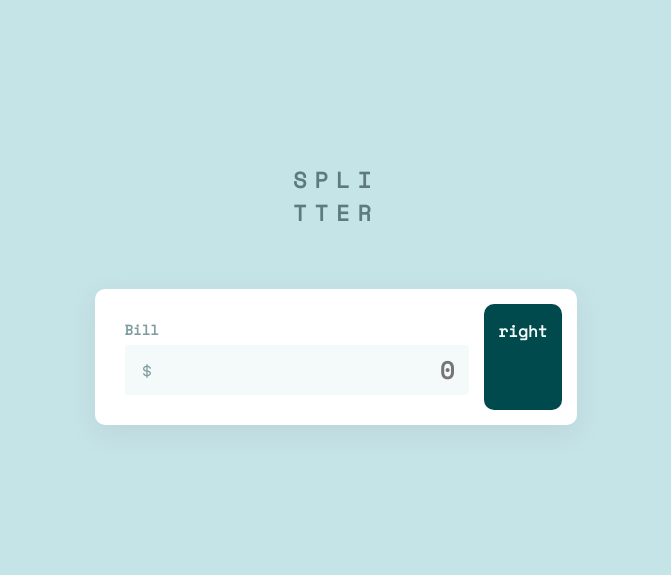
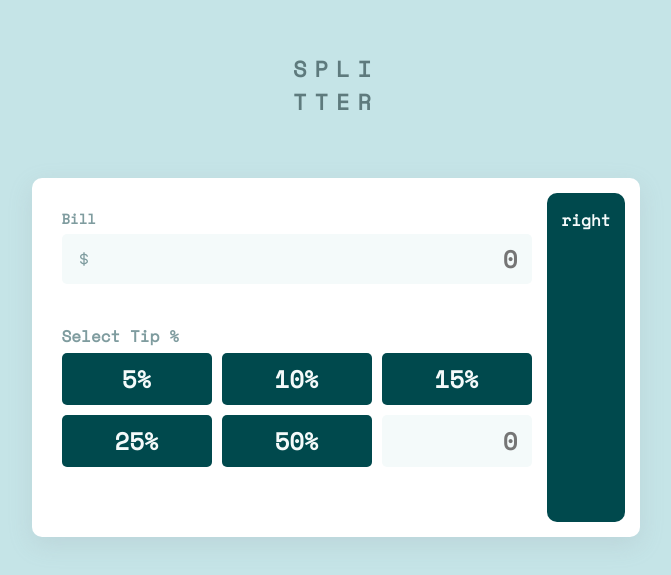
Before and after one commit to witzkvn/frontendmentor-tip-calculator, a React (Create React App) app: page / in a window 1280 px wide. Shown: the part 113-688 px from the top of the page, without its empty margins (304-975 px from the left). Built offline with nearby package versions, Linux system fonts and the light colour scheme.

Commit message:
custom buttons for tips and style adjustments

```diff
--- a/src/App.js
+++ b/src/App.js
@@ -1,9 +1,13 @@
 import styles from "./app.module.css";
-import CustomNumberInput from "./components/custom-input";
+import CustomNumberInput from "./components/custom-input/custom-input";
 import BlockWrapper from "./layout/block-wrapper/BlockWrapper";
 import { BiDollar } from "react-icons/bi";
+import CustomButton from "./components/custom-button/custom-button";
+import { useId } from "react";
 
 function App() {
+  const customTipId = useId();
+
   return (
     <main className={styles.app}>
       <h1 className={styles.title}>
@@ -18,6 +22,19 @@ function App() {
       >
         <BlockWrapper level="primary" withShadow={false}>
           <CustomNumberInput labelText="Bill" Icon={BiDollar} min={0} />
+          <section className={styles.tip}>
+            <label htmlFor={customTipId} className={styles.tipLabel}>
+              Select Tip %
+            </label>
+            <div className={styles.tipBoxes}>
+              <CustomButton>5%</CustomButton>
+              <CustomButton>10%</CustomButton>
+              <CustomButton>15%</CustomButton>
+              <CustomButton>25%</CustomButton>
+              <CustomButton>50%</CustomButton>
+              <CustomNumberInput customId={customTipId} min={0} />
+            </div>
+          </section>
         </BlockWrapper>
         <BlockWrapper level="secondary" withShadow={false}>
           right
--- a/src/app.module.css
+++ b/src/app.module.css
@@ -15,3 +15,18 @@
 .wrapper {
   display: flex;
 }
+
+.tip {
+  margin: 4rem 0;
+}
+
+.tipLabel {
+  display: block;
+  margin-bottom: 0.5rem;
+}
+
+.tipBoxes {
+  display: grid;
+  grid-template-columns: repeat(3, 15rem);
+  gap: 1rem;
+}
--- /dev/null
+++ b/src/components/custom-button/custom-button.js
@@ -0,0 +1,8 @@
+import React from "react";
+import styles from "./custom-button.module.css";
+
+const CustomButton = ({ children }) => {
+  return <button className={styles.customButton}>{children}</button>;
+};
+
+export default CustomButton;
--- /dev/null
+++ b/src/components/custom-button/custom-button.module.css
@@ -0,0 +1,17 @@
+.customButton {
+  border: none;
+  cursor: pointer;
+  background-color: var(--dark-cyan);
+  color: var(--very-light-grayish-cyan);
+  padding: 0.8rem 2rem;
+  font-size: var(--input-font-size);
+  font-family: inherit;
+  border-radius: var(--border-radius-small);
+  transition: var(--transition);
+  font-weight: var(--font-weight);
+}
+
+.customButton:hover {
+  background-color: var(--light-grayish-cyan);
+  color: var(--dark-cyan);
+}
--- a/src/components/custom-input.js
+++ /dev/null
@@ -1,68 +0,0 @@
-import React, { useEffect, useId, useRef, useState } from "react";
-import useActiveElement from "../custom-hooks/useActiveElement";
-import styles from "./custom-input.module.css";
-
-const CustomNumberInput = ({ labelText, Icon, min = 0 }) => {
-  const uniqueId = useId();
-  const inputRef = useRef();
-  const [isValid, setIsValid] = useState(true);
-  const [inputIsFocus, setInputIsFocus] = useState(false);
-  const [value, setValue] = useState(false);
-
-  const { activeElement, listenersReady } = useActiveElement();
-
-  useEffect(() => {
-    if (activeElement === inputRef.current) {
-      setInputIsFocus(true);
-    } else {
-      setInputIsFocus(false);
-    }
-  }, [activeElement]);
-
-  function checkValueChange() {
-    const newValue = parseFloat(inputRef.current.value);
-    console.log(newValue);
-    console.log(min);
-    const isInputValid = newValue > min;
-    setIsValid((prev) => isInputValid);
-  }
-
-  return (
-    <>
-      {listenersReady && (
-        <>
-          <div className={styles.labelWrapper}>
-            <label className={styles.label} htmlFor={uniqueId}>
-              {labelText}
-            </label>
-            {!isValid && inputIsFocus && (
-              <span className={styles.error}>Must be more than {min}</span>
-            )}
-          </div>
-          <div
-            className={`${styles.inputIconWrapper} ${
-              inputIsFocus
-                ? isValid
-                  ? styles.validInput
-                  : styles.invalidInput
-                : null
-            }`}
-          >
-            {Icon && <Icon />}
-            <input
-              ref={inputRef}
-              onChange={checkValueChange}
-              className={styles.input}
-              type="number"
-              id={uniqueId}
-              min={min}
-              placeholder={min}
-            />
-          </div>
-        </>
-      )}
-    </>
-  );
-};
-
-export default CustomNumberInput;
--- a/src/components/custom-input.module.css
+++ /dev/null
@@ -1,44 +0,0 @@
-.labelWrapper {
-  display: flex;
-  justify-content: space-between;
-  font-size: 1.4rem;
-  margin-bottom: 0.5rem;
-}
-
-.inputIconWrapper {
-  border: 2px solid transparent;
-  background-color: var(--very-light-grayish-cyan);
-  border-radius: 3px;
-  padding: 0 1.2rem;
-  transition: var(--transition);
-}
-
-.validInput {
-  border: 2px solid var(--cyan);
-}
-
-.invalidInput {
-  border: 2px solid var(--error);
-}
-
-.error {
-  color: var(--error);
-}
-
-.input {
-  outline: none;
-  padding: 0.5rem 0;
-  border: none;
-  font-size: var(--input-font-size);
-  color: var(--dark-cyan);
-  font-family: inherit;
-  background-color: inherit;
-  font-weight: var(--font-weight);
-  text-align: right;
-}
-
-input::-webkit-outer-spin-button,
-input::-webkit-inner-spin-button {
-  -webkit-appearance: none;
-  margin: 0;
-}
--- a/src/components/custom-input/custom-input.js
+++ b/src/components/custom-input/custom-input.js
@@ -3,7 +3,7 @@ import useActiveElement from "../../custom-hooks/useActiveElement";
 import PropTypes from "prop-types";
 import styles from "./custom-input.module.css";
 
-const CustomNumberInput = ({ labelText, Icon, min = 0 }) => {
+const CustomNumberInput = ({ labelText, Icon, customId, min = 0 }) => {
   const uniqueId = useId();
   const inputRef = useRef();
   const [isValid, setIsValid] = useState(true);
@@ -32,21 +32,23 @@ const CustomNumberInput = ({ labelText, Icon, min = 0 }) => {
     <>
       {listenersReady && (
         <>
+          {labelText && (
             <div className={styles.labelWrapper}>
-            <label className={styles.label} htmlFor={uniqueId}>
+              <label className={styles.label} htmlFor={customId || uniqueId}>
                 {labelText}
               </label>
               {!isValid && inputIsFocus && (
                 <span className={styles.error}>Must be more than {min}</span>
               )}
             </div>
+          )}
           <div
             className={`${styles.inputIconWrapper} ${
               inputIsFocus
                 ? isValid
                   ? styles.validInput
                   : styles.invalidInput
-                : null
+                : ""
             }`}
           >
             {Icon && <Icon />}
@@ -55,7 +57,7 @@ const CustomNumberInput = ({ labelText, Icon, min = 0 }) => {
               onChange={checkValueChange}
               className={styles.input}
               type="number"
-              id={uniqueId}
+              id={customId || uniqueId}
               min={min}
               placeholder={min}
             />
@@ -69,6 +71,7 @@ const CustomNumberInput = ({ labelText, Icon, min = 0 }) => {
 CustomNumberInput.propTypes = {
   labelText: PropTypes.string,
   Icon: PropTypes.elementType,
+  customId: PropTypes.string,
   min: PropTypes.number,
 };
 
--- a/src/components/custom-input/custom-input.module.css
+++ b/src/components/custom-input/custom-input.module.css
@@ -6,9 +6,11 @@
 }
 
 .inputIconWrapper {
+  display: flex;
+  align-items: center;
   border: 2px solid transparent;
   background-color: var(--very-light-grayish-cyan);
-  border-radius: 3px;
+  border-radius: var(--border-radius-small);
   padding: 0 1.2rem;
   transition: var(--transition);
 }
@@ -35,6 +37,8 @@
   background-color: inherit;
   font-weight: var(--font-weight);
   text-align: right;
+  flex: 1;
+  max-width: 100%;
 }
 
 input::-webkit-outer-spin-button,
--- a/src/layout/block-wrapper/block-wrapper.module.css
+++ b/src/layout/block-wrapper/block-wrapper.module.css
@@ -1,5 +1,5 @@
 .wrapper {
-  border-radius: var(--border-radius);
+  border-radius: var(--border-radius-big);
   padding: 1.5rem;
 }
 
--- a/src/styles/_variables.css
+++ b/src/styles/_variables.css
@@ -13,7 +13,8 @@
   --font: "Space Mono", monospace;
   --font-weight: 700;
 
-  --border-radius: 1rem;
+  --border-radius-big: 1rem;
+  --border-radius-small: 0.5rem;
   --wrapper-shadow: rgba(149, 157, 165, 0.2) 0rem 0.8rem 2.4rem;
 
   --transition: all 0.2s ease;
```
Lines whose indentation alone changed are shown as unchanged.
